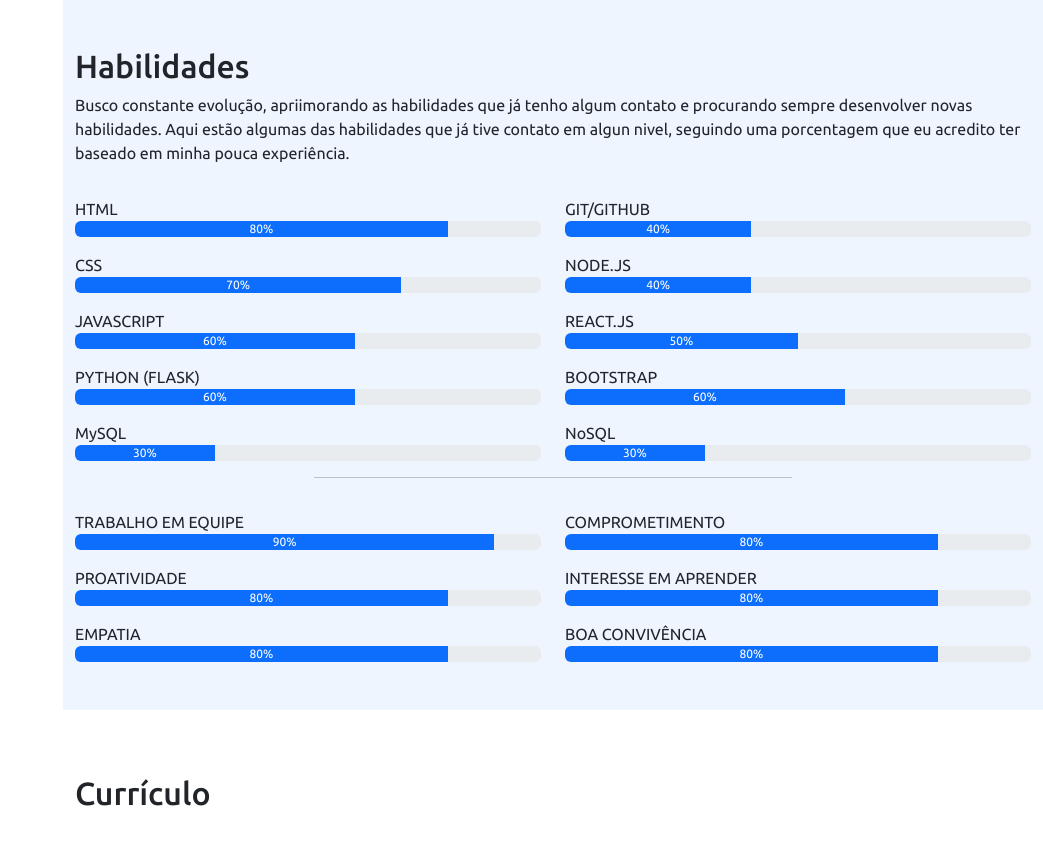
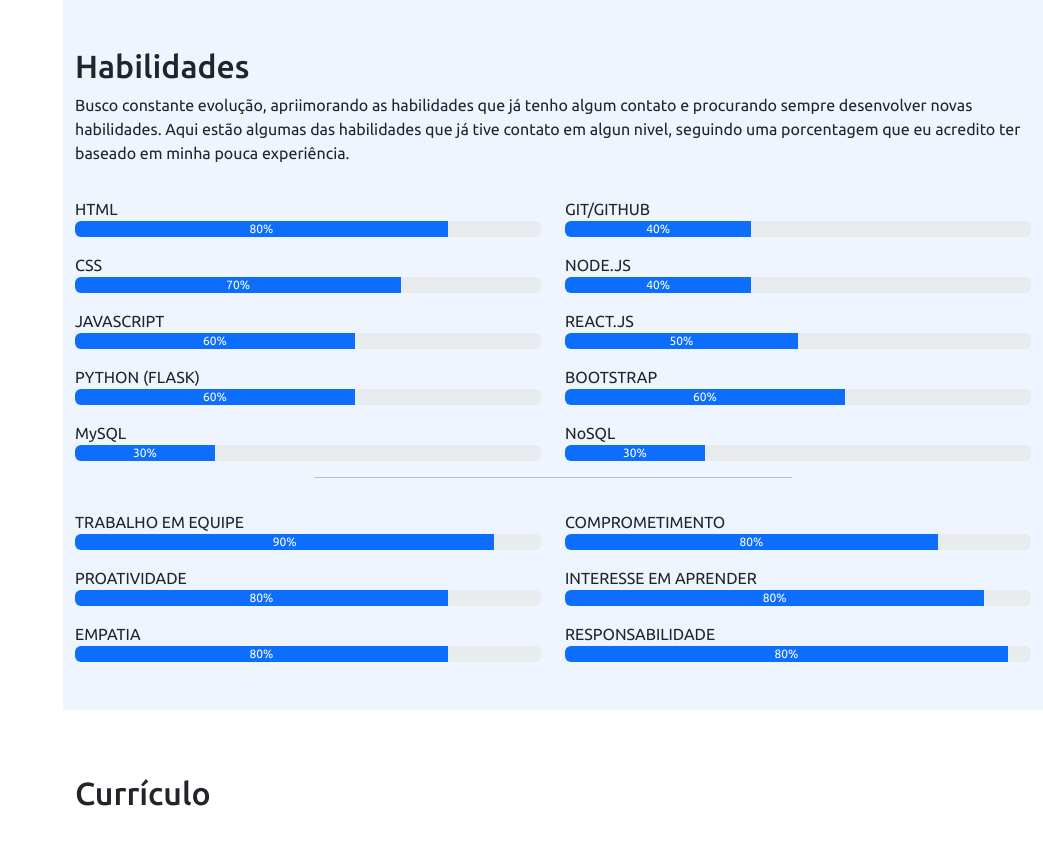
Before and after one commit to dyda91/portifolio, a Flask app: page / in a window 1280 px wide. Shown: the part 1588-2434 px from the top of the page, without its empty margins (237-1280 px from the left). Run offline with Flask 2, Linux system fonts and the light colour scheme; some libraries are stand-ins or nearby versions.

Commit message:
editing some texts

```diff
--- a/templates/index.html
+++ b/templates/index.html
@@ -221,12 +221,12 @@
 
                         <p class="mt-3 mb-0">INTERESSE EM APRENDER</p>
                         <div class="progress">
-                            <div class="progress-bar" role="progressbar" aria-label="Example with label" style="width: 80%;" aria-valuenow="80" aria-valuemin="0" aria-valuemax="100">80%</div>
+                            <div class="progress-bar" role="progressbar" aria-label="Example with label" style="width: 90%;" aria-valuenow="80" aria-valuemin="0" aria-valuemax="100">80%</div>
                         </div>
 
-                        <p class="mt-3 mb-0">BOA CONVIVÊNCIA</p>
+                        <p class="mt-3 mb-0">RESPONSABILIDADE</p>
                         <div class="progress">
-                            <div class="progress-bar" role="progressbar" aria-label="Example with label" style="width: 80%;" aria-valuenow="80" aria-valuemin="0" aria-valuemax="100">80%</div>
+                            <div class="progress-bar" role="progressbar" aria-label="Example with label" style="width: 95%;" aria-valuenow="80" aria-valuemin="0" aria-valuemax="100">80%</div>
                         </div>
                     </div>
                 </div>
```
